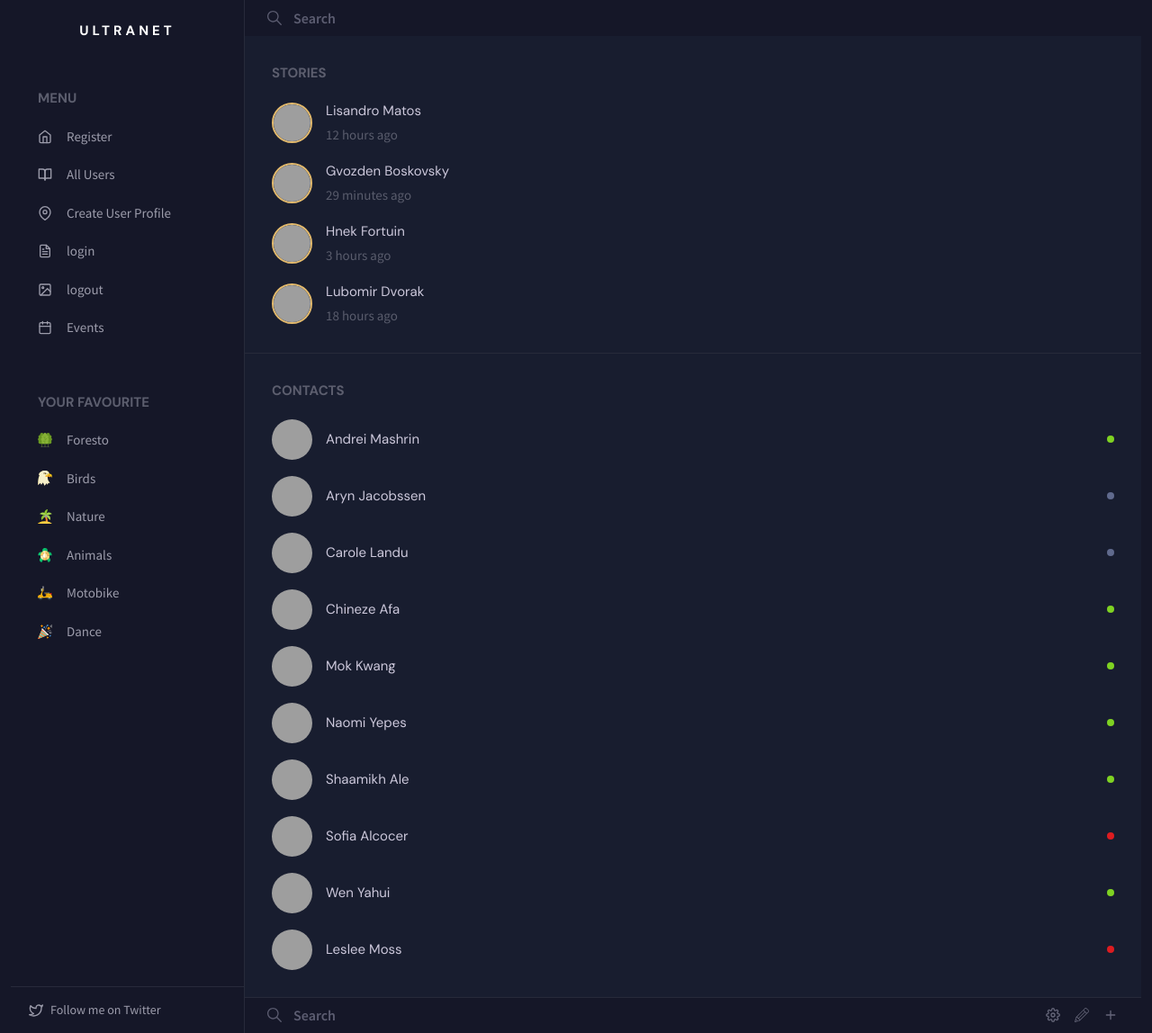
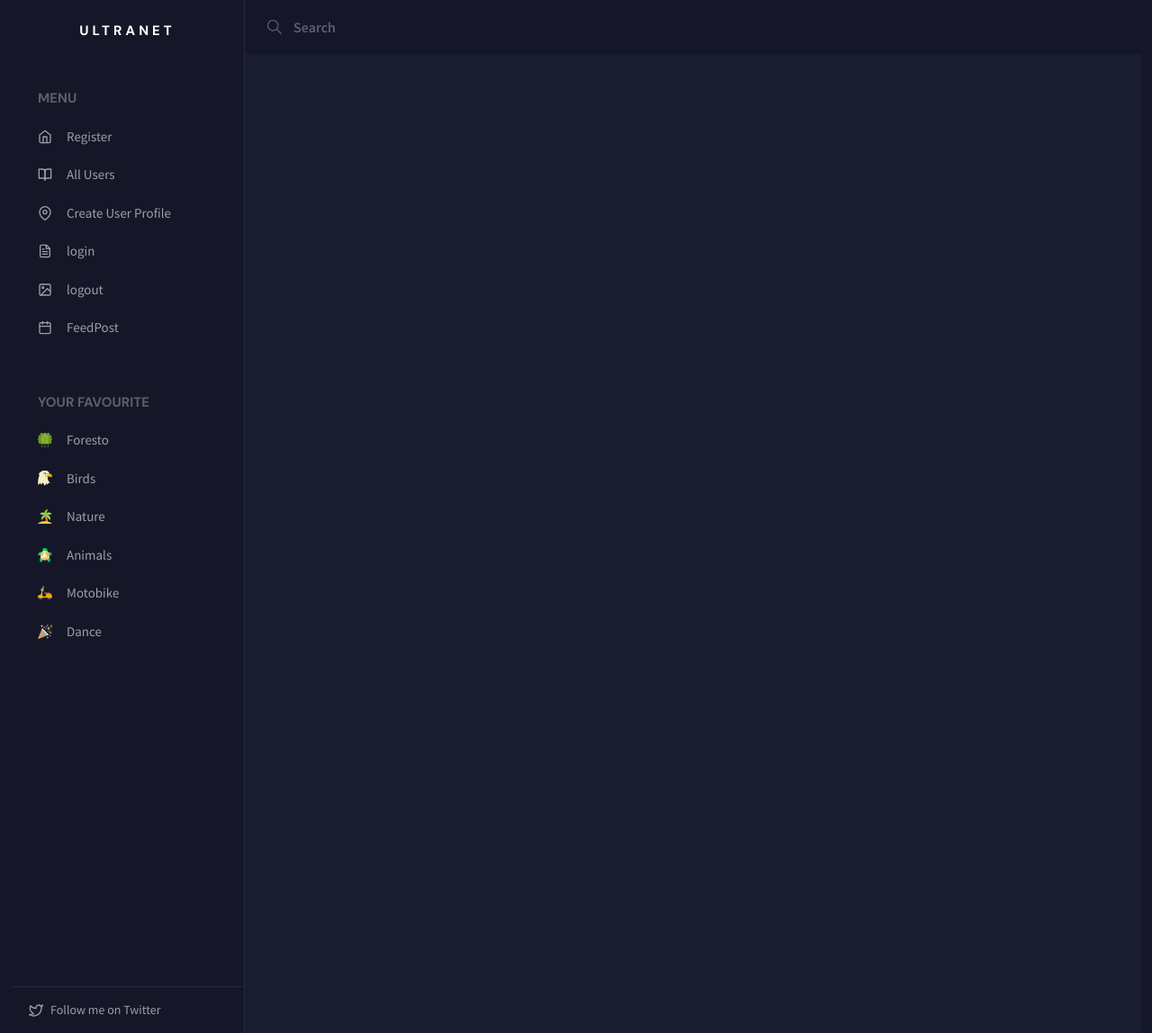
Before and after one commit to RFFSoftwareEngineering/DesafioDjango, a Django app: page / in a window 1280 px wide. Shown: the whole page at 90% size. Run offline with Django 3.2, Linux system fonts and the light colour scheme; the visitor is signed in with stand-in values (Sample User, id 1); some libraries are stand-ins or nearby versions; some web fonts are replaced; grey boxes are pictures that could not be loaded.

Commit message:
Challenge Done! i hope i get this job!

```diff
--- a/DesafioDjango/app/templates/app/index.html
+++ b/DesafioDjango/app/templates/app/index.html
@@ -58,12 +58,12 @@
           </svg>
           logout
         </a>
-        <a href="#">
+        <a href="{% url 'FeedPost' %}">
           <svg xmlns="http://www.w3.org/2000/svg" viewBox="0 0 24 24" fill="none" stroke="currentColor" stroke-width="2" stroke-linecap="round" stroke-linejoin="round">
             <rect x="3" y="4" width="18" height="18" rx="2" ry="2" />
             <path d="M16 2v4M8 2v4M3 10h18" />
           </svg>
-          Events
+          FeedPost
         </a>
       </div>
     </div>
@@ -330,6 +330,8 @@
                 </div>
 
               </div>
+
+
               <div class="album box">
                 <div class="status-main">
                   <img src="{{ item.UserImg.url }}" class="status-img" />
@@ -367,136 +369,89 @@
                     0
                   </a>
                 </div>
+
+                {% for obj in Posts %}
+
+                  <br /> <br />
+                  <hr />
+                  <hr />
+                  <div class="album box">
+                <div class="status-main">
+                  <div class="album-detail">
+                    <div class="album-title"><strong>{{ obj.author }} posted Msg:</strong></div>
+                    <div class="album-date">{{ obj.created }}</div>
+                  </div>
+                  <button class="intro-menu"></button>
+                </div>
+                <div class="album-content">{{ obj.MsgBody }}
+                  <div class="album-photos">
+                    <div class="album-right">
+                    </div>
+                  </div>
+                </div>
+
+                <div class="album-actions">
+
+                  <form action="{% url 'like-post' %}" method="post" class="form">
+                  {% csrf_token %}
+                  <input type="hidden" name="post_id" value="{{ obj.id }}"/>
+                  {% if user not in obj.Likes.all %}
+                    <button class="btn btn-primary" type="submit">Like</button>
+                  {% else %}
+                    <button class="btn btn-primary" type="submit">UnLike</button>
+                  {% endif %}
+                  </form>
+                  <strong>{{ obj.Likes.all.count }} likes</strong><a id="comm_id" class="btn btn-primary btn-sm" href="{% url 'Comentario' %}">Comment</a>
+                  <br /> <br />
+                  <hr />
+                  <hr />
+
+                {% endfor %}
+
+                {% for obj in Comms %}
+
+                  <br /> <br />
+                  <hr />
+                  <hr />
+                  <div class="album box">
+                <div class="status-main">
+                  <div class="album-detail">
+                    <div class="album-title"><strong>{{ obj.autor }} Commented:</strong></div>
+                    <div class="album-date">{{ obj.criado }}</div>
+                  </div>
+                  <button class="intro-menu"></button>
+                </div>
+                <div class="album-content">{{ obj.Msg }}
+                  <div class="album-photos">
+                    <div class="album-right">
+                    </div>
+                  </div>
+                </div>
+
+                <div class="album-actions">
+
+                  <form action="{% url 'like-post' %}" method="post" class="form">
+                  {% csrf_token %}
+                  <input type="hidden" name="post_id" value="{{ obj.id }}"/>
+                  {% if user not in obj.LikesComm.all %}
+                    <button class="btn btn-primary" type="submit">Like</button>
+                  {% else %}
+                    <button class="btn btn-primary" type="submit">UnLike</button>
+                  {% endif %}
+                  </form>
+                  <strong>{{ obj.LikesComm.all.count }} likes</strong><a id="comm_id" class="btn btn-primary btn-sm" href="{% url 'Comentario' %}">Comment</a>
+                  <br /> <br />
+                  <hr />
+                  <hr />
+
+                {% endfor %}
+
+                  </div>
+                </div>
               </div>
             </div>
-          </div>
-        </div>
   </div>
-  <div class="right-side" :class="{ 'active': rightSide }">
-    <div class="account">
-      <button class="account-button">
-        <svg stroke="currentColor" stroke-width="2" fill="none" stroke-linecap="round" stroke-linejoin="round" class="css-i6dzq1" viewBox="0 0 24 24">
-          <path d="M4 4h16c1.1 0 2 .9 2 2v12c0 1.1-.9 2-2 2H4c-1.1 0-2-.9-2-2V6c0-1.1.9-2 2-2z" />
-          <path d="M22 6l-10 7L2 6" />
-        </svg>
-      </button>
-      <button class="account-button">
-        <svg stroke="currentColor" stroke-width="2" fill="none" stroke-linecap="round" stroke-linejoin="round" class="css-i6dzq1" viewBox="0 0 24 24">
-          <path d="M18 8A6 6 0 006 8c0 7-3 9-3 9h18s-3-2-3-9M13.73 21a2 2 0 01-3.46 0" />
-        </svg>
-      </button>
-      <span class="account-user">{{ item.UserPlayerName }}
-        <img src="{{ item.UserImg.url }}" alt="" class="account-profile" alt="">
-        <span>▼</span>
-      </span>
-    </div>
     {% endfor %}
-    <div class="side-wrapper stories">
-      <div class="side-title">STORIES</div>
-      <div class="user">
-        <img src="https://pbs.twimg.com/profile_images/1102351320567164931/ZCkJgJIH.png" alt="" class="user-img">
-        <div class="username">Lisandro Matos
-          <div class="album-date">12 hours ago</div>
-        </div>
-      </div>
-      <div class="user">
-        <img src="https://pbs.twimg.com/profile_images/1153966095444992000/1lpIyHaQ.jpg" alt="" class="user-img">
-        <div class="username">Gvozden Boskovsky
-          <div class="album-date">29 minutes ago</div>
-        </div>
-      </div>
-      <div class="user">
-        <img src="https://images.unsplash.com/photo-1565464027194-7957a2295fb7?ixlib=rb-1.2.1&auto=format&fit=crop&w=3500&q=80" alt="" class="user-img">
-        <div class="username">Hnek Fortuin
-          <div class="album-date">3 hours ago</div>
-        </div>
-      </div>
-      <div class="user">
-        <img src="https://images.unsplash.com/photo-1527980965255-d3b416303d12?ixlib=rb-1.2.1&auto=format&fit=crop&w=1400&q=80" alt="" class="user-img">
-        <div class="username">Lubomir Dvorak
-          <div class="album-date">18 hours ago</div>
-        </div>
-      </div>
-    </div>
-    <div class="side-wrapper contacts">
-      <div class="side-title">CONTACTS</div>
-      <div class="user">
-        <img src="https://randomuser.me/api/portraits/men/1.jpg" class="user-img">
-        <div class="username">Andrei Mashrin
-          <div class="user-status"></div>
-        </div>
-      </div>
-      <div class="user">
-        <img src="https://images.unsplash.com/photo-1438761681033-6461ffad8d80?ixlib=rb-0.3.5&q=80&fm=jpg&crop=entropy&cs=tinysrgb&w=200&fit=max&s=046c29138c1335ef8edee7daf521ba50" class="user-img">
-        <div class="username">Aryn Jacobssen
-          <div class="user-status offline"></div>
-        </div>
-      </div>
-      <div class="user">
-        <img src="https://images.unsplash.com/photo-1575084713138-342cae5f8d00?ixlib=rb-1.2.1&auto=format&fit=crop&w=958&q=80" class="user-img">
-        <div class="username">Carole Landu
-          <div class="user-status offline"></div>
-        </div>
-      </div>
-      <div class="user">
-        <img src="https://images.pexels.com/photos/598745/pexels-photo-598745.jpeg?h=350&auto=compress&cs=tinysrgb" class="user-img">
-        <div class="username">Chineze Afa
-          <div class="user-status"></div>
-        </div>
-      </div>
-      <div class="user">
-        <img src="https://pbs.twimg.com/profile_images/2452384114/noplz47r59v1uxvyg8ku.png" class="user-img">
-        <div class="username">Mok Kwang
-          <div class="user-status"></div>
-        </div>
-      </div>
-      <div class="user">
-        <img src="https://randomuser.me/api/portraits/women/63.jpg" class="user-img">
-        <div class="username">Naomi Yepes
-          <div class="user-status"></div>
-        </div>
-      </div>
-      <div class="user">
-        <img src="https://images.unsplash.com/photo-1476493279419-b785d41e38d8?ixlib=rb-0.3.5&q=80&fm=jpg&crop=entropy&cs=tinysrgb&w=200&fit=max&s=61eaea85f1aa3d065400179c78163f15" class="user-img">
-        <div class="username">Shaamikh Ale
-          <div class="user-status"></div>
-        </div>
-      </div>
-      <div class="user">
-        <img src="https://m.media-amazon.com/images/M/MV5BMjI4NDcyNjQxNl5BMl5BanBnXkFtZTgwMzI4OTM3NjM@._V1_UY256_CR13,0,172,256_AL_.jpg" class="user-img">
-        <div class="username">Sofia Alcocer
-          <div class="user-status idle"></div>
-        </div>
-      </div>
-      <div class="user">
-        <img src="https://images.unsplash.com/photo-1509380836717-c4320ccf1a6f?ixlib=rb-0.3.5&q=80&fm=jpg&crop=entropy&cs=tinysrgb&w=200&fit=max&s=e01c8c45a063daaf6d6e571a32bd6c90" class="user-img">
-        <div class="username">Wen Yahui
-          <div class="user-status"></div>
-        </div>
-      </div>
-      <div class="user">
-        <img src="https://pbs.twimg.com/profile_images/737221709267374081/sdwta9Oh.jpg" alt="" class="user-img">
-        <div class="username">Leslee Moss
-          <div class="user-status idle"></div>
-        </div>
-      </div>
-    </div>
-    <div class="search-bar right-search">
-      <input type="text" placeholder="Search" />
-      <div class="search-bar-svgs">
-        <svg stroke="currentColor" stroke-width="2" fill="none" stroke-linecap="round" stroke-linejoin="round" class="css-i6dzq1" viewBox="0 0 24 24">
-          <circle cx="12" cy="12" r="3"/>
-          <path d="M19.4 15a1.65 1.65 0 00.33 1.82l.06.06a2 2 0 010 2.83 2 2 0 01-2.83 0l-.06-.06a1.65 1.65 0 00-1.82-.33 1.65 1.65 0 00-1 1.51V21a2 2 0 01-2 2 2 2 0 01-2-2v-.09A1.65 1.65 0 009 19.4a1.65 1.65 0 00-1.82.33l-.06.06a2 2 0 01-2.83 0 2 2 0 010-2.83l.06-.06a1.65 1.65 0 00.33-1.82 1.65 1.65 0 00-1.51-1H3a2 2 0 01-2-2 2 2 0 012-2h.09A1.65 1.65 0 004.6 9a1.65 1.65 0 00-.33-1.82l-.06-.06a2 2 0 010-2.83 2 2 0 012.83 0l.06.06a1.65 1.65 0 001.82.33H9a1.65 1.65 0 001-1.51V3a2 2 0 012-2 2 2 0 012 2v.09a1.65 1.65 0 001 1.51 1.65 1.65 0 001.82-.33l.06-.06a2 2 0 012.83 0 2 2 0 010 2.83l-.06.06a1.65 1.65 0 00-.33 1.82V9a1.65 1.65 0 001.51 1H21a2 2 0 012 2 2 2 0 01-2 2h-.09a1.65 1.65 0 00-1.51 1z"/>
-        </svg>
-        <svg fill="currentColor" xmlns="http://www.w3.org/2000/svg" viewBox="0 0 469.34 469.34">
-          <path d="M456.84 76.17l-64-64.06c-16.13-16.13-44.18-16.17-60.37.04L45.77 301.67a10.73 10.73 0 00-2.7 4.59L.41 455.73a10.68 10.68 0 0013.19 13.2l149.33-42.7c1.73-.5 3.3-1.42 4.58-2.7l289.33-286.98c8.06-8.07 12.5-18.78 12.5-30.19s-4.44-22.12-12.5-30.2zM285.99 89.74L325.25 129l-205 205-14.7-29.44a10.67 10.67 0 00-9.55-5.9H78.92L286 89.75zM26.2 443.14l13.9-48.64 34.74 34.74-48.64 13.9zm123.14-35.18L98.3 422.54l-51.5-51.5L61.38 320H89.4l18.38 36.77a10.67 10.67 0 004.77 4.77l36.78 18.39v28.03zm21.33-17.54v-17.09c0-4.04-2.28-7.72-5.9-9.54l-29.43-14.7 205-205 39.26 39.26-208.93 207.07zm271.11-268.7l-47.03 46.61L301 74.6l46.59-47c8.06-8.07 22.1-8.07 30.16 0l64 64c4.03 4.03 6.25 9.38 6.25 15.08s-2.22 11.05-6.22 15.05z" /></svg>
-        <svg stroke="currentColor" stroke-width="2" fill="none" stroke-linecap="round" stroke-linejoin="round" viewBox="0 0 24 24">
-      <path d="M12 5v14M5 12h14"/>
-    </svg>
-      </div>
-    </div>
-  </div>
-  <div class="overlay" @click="rightSide = false; leftSide = false" :class="{ 'active': rightSide || leftSide }"></div>
 </div>
 {% bootstrap_javascript %}
 </body>
--- a/DesafioDjango/app/views.py
+++ b/DesafioDjango/app/views.py
@@ -29,7 +29,10 @@ def home(request):
         page_obj = paginator.get_page(page_number)
         context = {
             'page_obj': page_obj,
-            'form6': form6
+            'form6': form6,
+            'Posts': FeedPost.objects.all(),
+            "Comms": Comments.objects.all(),
+            "user": user
          }
         return render(request, 'app/index.html', context)
     else:
@@ -120,12 +123,15 @@ def like_post(request):
 
         like.save()
         post_id2 = request.POST.get('post_id')
-        post_obj2 = Comments.objects.get(id=post_id)
 
-        if user in post_obj2.LikesComm.all():
-            post_obj2.LikesComm.remove(user)
-        else:
-            post_obj2.LikesComm.add(user)
+        try:
+            post_obj2 = Comments.objects.get(id=post_id)
+            if user in post_obj2.LikesComm.all():
+                post_obj2.LikesComm.remove(user)
+            else:
+                post_obj2.LikesComm.add(user)
+        except:
+            pass
 
         like, created = Like.objects.get_or_create(user=user, post_id=post_id)
 
@@ -136,7 +142,7 @@ def like_post(request):
                 like.value = 'Like'
 
         like.save()
-    return redirect('FeedPost')
+    return redirect('home')
 
 def comm_post(request):
     form5 = CommentsModelForm(request.POST or None)
```
